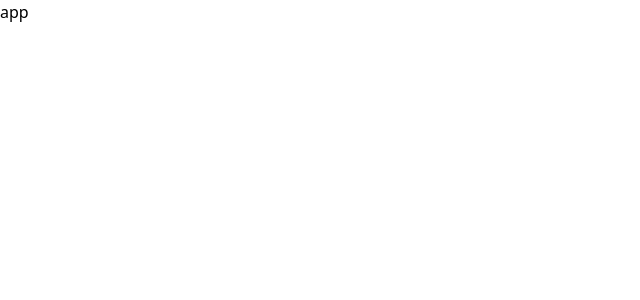
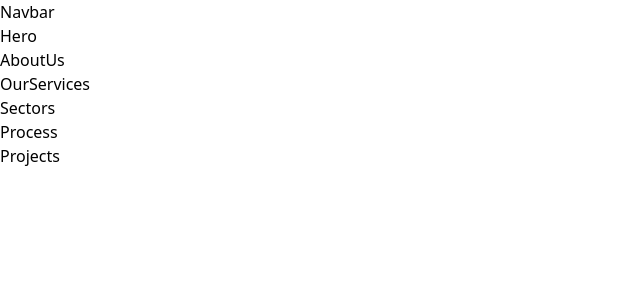
Before and after one commit to The3Techies/ProTechies, a React (Vite) app: page / in a window 1280 px wide. Shown: the top 300 px of the page, without its empty margins (0-640 px from the left). Built offline with nearby package versions, Linux system fonts and the light colour scheme; the HTML template or start-up script is replaced by a standard one.

Commit message:
componets

```diff
--- a/src/App.tsx
+++ b/src/App.tsx
@@ -1,12 +1,23 @@
 import './index.css'
+import Navbar from './Components/Navbar'
+import Hero from './Components/Hero'
+import AboutUs from './Components/AboutUs'
+import OurServices from './Components/OurServices'
+import Sectors from './Components/Sectors'
+import Process from './Components/Process'
+import Projects from './Components/Projects'
+
 
 function App() {
-
-
   return (
-
-    <div className='font-josefin-sans max-w-[2000px] m-auto '>
-      app
+    <div className=' font-serif max-w-[2000px] m-auto '>
+      <Navbar />
+      <Hero />
+      <AboutUs />
+      <OurServices />
+      <Sectors />
+      <Process />
+      <Projects />
     </div>
   )
 }
--- /dev/null
+++ b/src/Components/AboutUs.tsx
@@ -0,0 +1,10 @@
+
+const AboutUs: React.FC = () => {
+    return (
+        <div >
+            AboutUs
+        </div>
+    )
+}
+
+export default AboutUs
--- /dev/null
+++ b/src/Components/Hero.tsx
@@ -0,0 +1,10 @@
+
+const Hero: React.FC = () => {
+    return (
+        <div >
+            Hero
+        </div>
+    )
+}
+
+export default Hero
--- /dev/null
+++ b/src/Components/Navbar.tsx
@@ -0,0 +1,10 @@
+
+const Navbar: React.FC = () => {
+    return (
+        <div >
+            Navbar
+        </div>
+    )
+}
+
+export default Navbar
--- /dev/null
+++ b/src/Components/OurServices.tsx
@@ -0,0 +1,10 @@
+
+const OurServices: React.FC = () => {
+    return (
+        <div >
+            OurServices
+        </div>
+    )
+}
+
+export default OurServices
--- /dev/null
+++ b/src/Components/Process.tsx
@@ -0,0 +1,10 @@
+
+const Process: React.FC = () => {
+    return (
+        <div >
+            Process
+        </div>
+    )
+}
+
+export default Process
--- /dev/null
+++ b/src/Components/Projects.tsx
@@ -0,0 +1,10 @@
+
+const Projects: React.FC = () => {
+    return (
+        <div >
+            Projects
+        </div>
+    )
+}
+
+export default Projects
--- /dev/null
+++ b/src/Components/Sectors.tsx
@@ -0,0 +1,10 @@
+
+const Sectors: React.FC = () => {
+    return (
+        <div >
+            Sectors
+        </div>
+    )
+}
+
+export default Sectors
```
